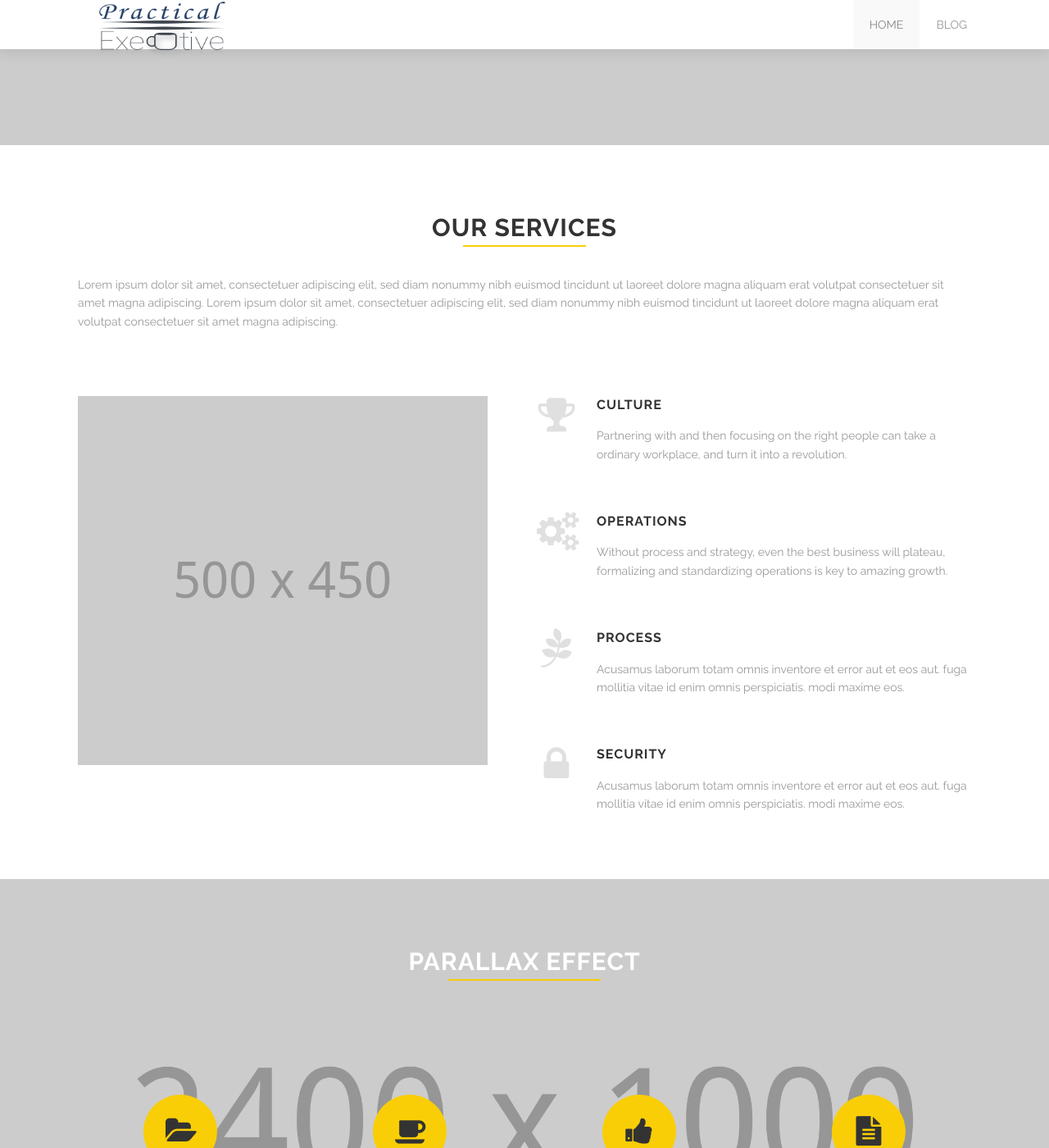
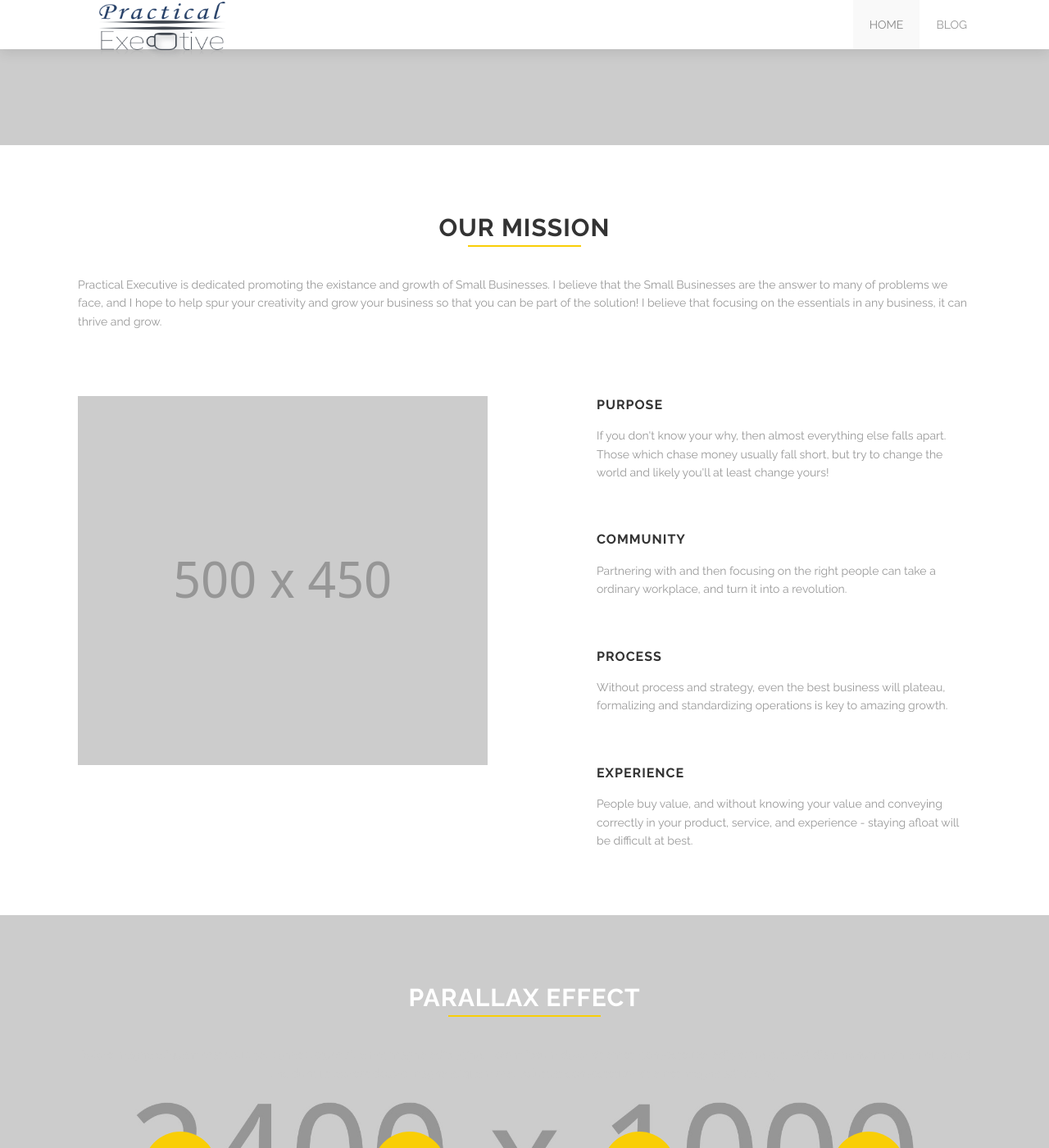
Before and after one commit to JoshuaMSchultz/practical-executive, a Jekyll site: the page built from index.html, in a window 1280 px wide and 1400 px high, scrolled down 1933 px. Shown: the whole window at 82% size. Built offline with Jekyll 4.4.1, drawn with Linux system fonts in a browser that asks for light colours.

Commit message:
updates services to mission

```diff
--- a/index.html
+++ b/index.html
@@ -88,19 +88,19 @@ works:
     desc: Design &amp; Development
 
 
-services:
+statements:
   - icon: trophy
-    title: Culture
+    title: Purpose
+    desc: If you don't know your why, then almost everything else falls apart. Those which chase money usually fall short, but try to change the world and likely you'll at least change yours!
+  - icon: cogs
+    title: Community
     desc: Partnering with and then focusing on the right people can take a ordinary workplace, and turn it into a revolution.
-  - icon: cogs
-    title: Operations
-    desc: Without process and strategy, even the best business will plateau, formalizing and standardizing operations is key to amazing growth.
   - icon: pagelines
     title: Process
-    desc: Acusamus laborum totam omnis inventore et error aut et eos aut. fuga mollitia vitae id enim omnis perspiciatis. modi maxime eos.
+    desc: Without process and strategy, even the best business will plateau, formalizing and standardizing operations is key to amazing growth.
   - icon: lock
-    title: Security
-    desc: Acusamus laborum totam omnis inventore et error aut et eos aut. fuga mollitia vitae id enim omnis perspiciatis. modi maxime eos.
+    title: Experience
+    desc: People buy value, and without knowing your value and conveying correctly in your product, service, and experience - staying afloat will be difficult at best.
 
 milestones:
   - icon: folder-open
@@ -231,14 +231,13 @@ milestones:
   </div>
 </div>
 
-
 <div class='full'>
   <div class='row'>
     <div class='large-12 columns'>
-      {% include section-header.html title="Our services" %}
+      {% include section-header.html title="Our Mission" %}
       <div class='spacing'></div>
       <p>
-        Lorem ipsum dolor sit amet, consectetuer adipiscing elit, sed diam nonummy nibh euismod tincidunt ut laoreet dolore magna aliquam erat volutpat consectetuer sit amet magna adipiscing. Lorem ipsum dolor sit amet, consectetuer adipiscing elit, sed diam nonummy nibh euismod tincidunt ut laoreet dolore magna aliquam erat volutpat consectetuer sit amet magna adipiscing.
+        Practical Executive is dedicated promoting the existance and growth of Small Businesses. I believe that the Small Businesses are the answer to many of problems we face, and I hope to help spur your creativity and grow your business so that you can be part of the solution! I believe that focusing on the essentials in any business, it can thrive and grow.
       </p>
       <div class='three spacing'></div>
     </div>
@@ -249,12 +248,12 @@ milestones:
       <div class='three spacing'></div>
     </div>
     <div class='medium-6 columns'>
-      {% for service in page.services %}
+      {% for statement in page.statements %}
         <div class='fadein mod modIconText' data-delay='{{ 300 | times:forloop.index0 }}'>
           <div class='icon-text-simple'>
             <i class='fa fa-{{service.icon}}'></i>
-            <h3>{{service.title}}</h3>
-            <p>{{service.desc}}</p>
+            <h3>{{statement.title}}</h3>
+            <p>{{statement.desc}}</p>
           </div>
           <div class='two spacing'></div>
         </div>
```
Also changed, not shown: mission.html (added, +71 -0 lines), 3 other files.
